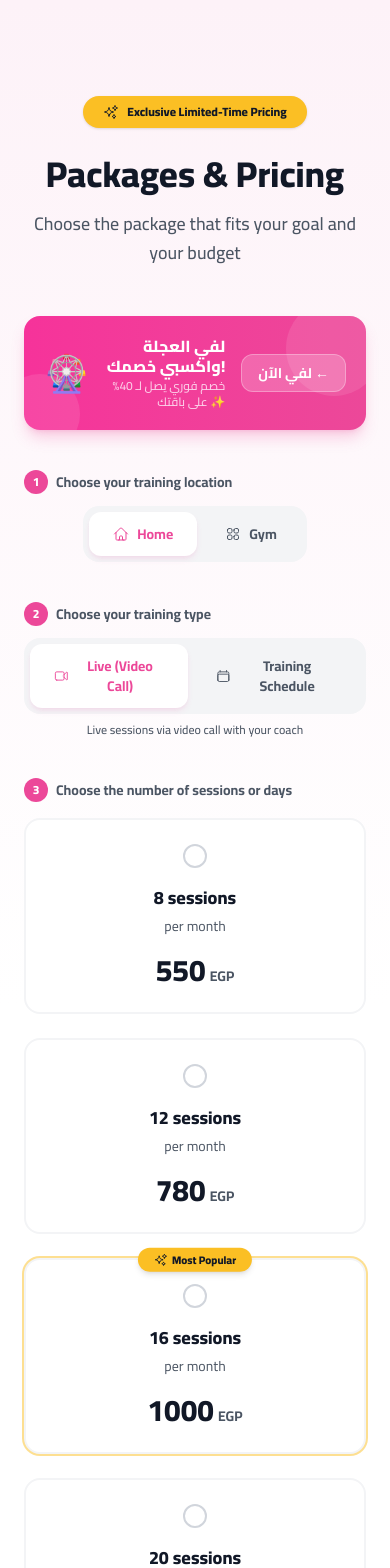
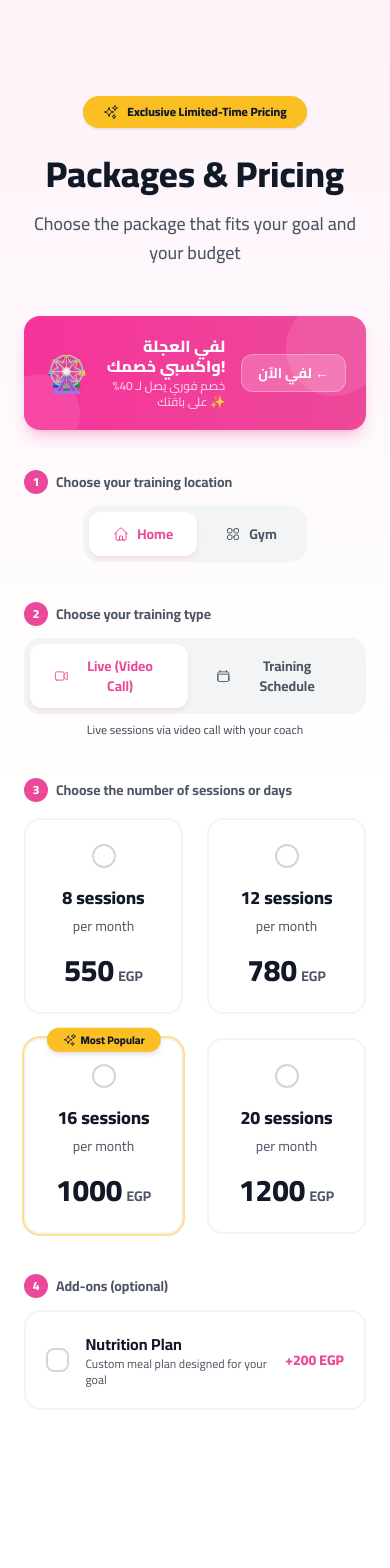
Before and after one commit to marwany93/qwaam, a Next.js app: page /en/packages in a window 390 px wide. Shown: the top 1568 px of the page. Built offline with nearby package versions, Linux system fonts and the light colour scheme.

Commit message:
docs+fix: add CLAUDE.md architecture brain; fix /packages Step 3 flex layout for 5-plan support

```diff
--- a/src/components/pricing/PricingClient.tsx
+++ b/src/components/pricing/PricingClient.tsx
@@ -597,10 +597,10 @@ export default function PricingClient() {
             <span className="inline-flex w-6 h-6 rounded-full bg-qwaam-pink text-white text-xs font-black items-center justify-center">3</span>
             {t('choosePlan')}
           </p>
-          <div className="grid grid-cols-1 md:grid-cols-2 lg:grid-cols-4 gap-6">
+          <div className="flex flex-wrap justify-center gap-6">
             {plans.map((plan) => (
+              <div key={plan.id} className="min-w-[150px] flex-1 max-w-[200px]">
                 <PlanCard
-                key={plan.id}
                   plan={plan}
                   isSelected={selectedPlan?.id === plan.id}
                   onSelect={() => setSelectedPlan(plan)}
@@ -608,6 +608,7 @@ export default function PricingClient() {
                   discount={appliedDiscount}
                   t={t}
                 />
+              </div>
             ))}
           </div>
         </div>
```
Also changed, not shown: 1 other file (tests, documents, lock files or other folders). Lines whose indentation alone changed are shown as unchanged.
